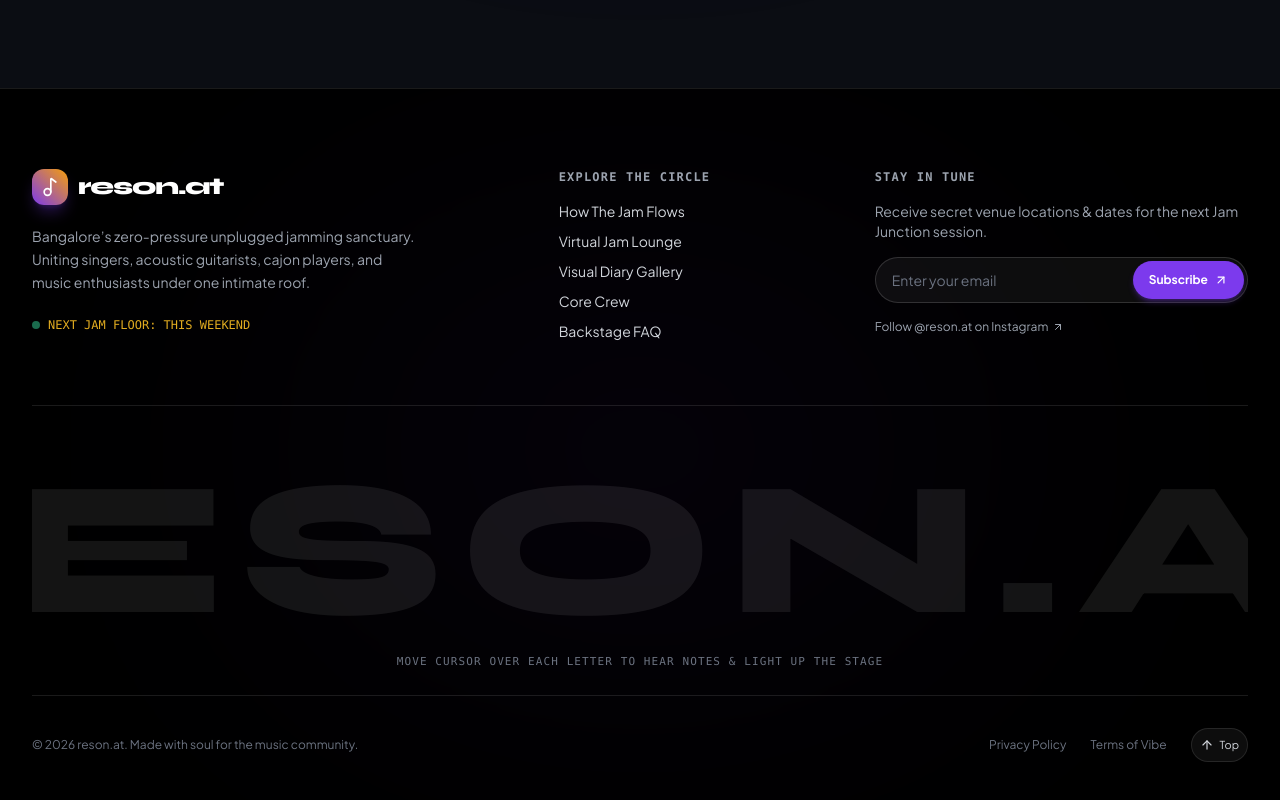
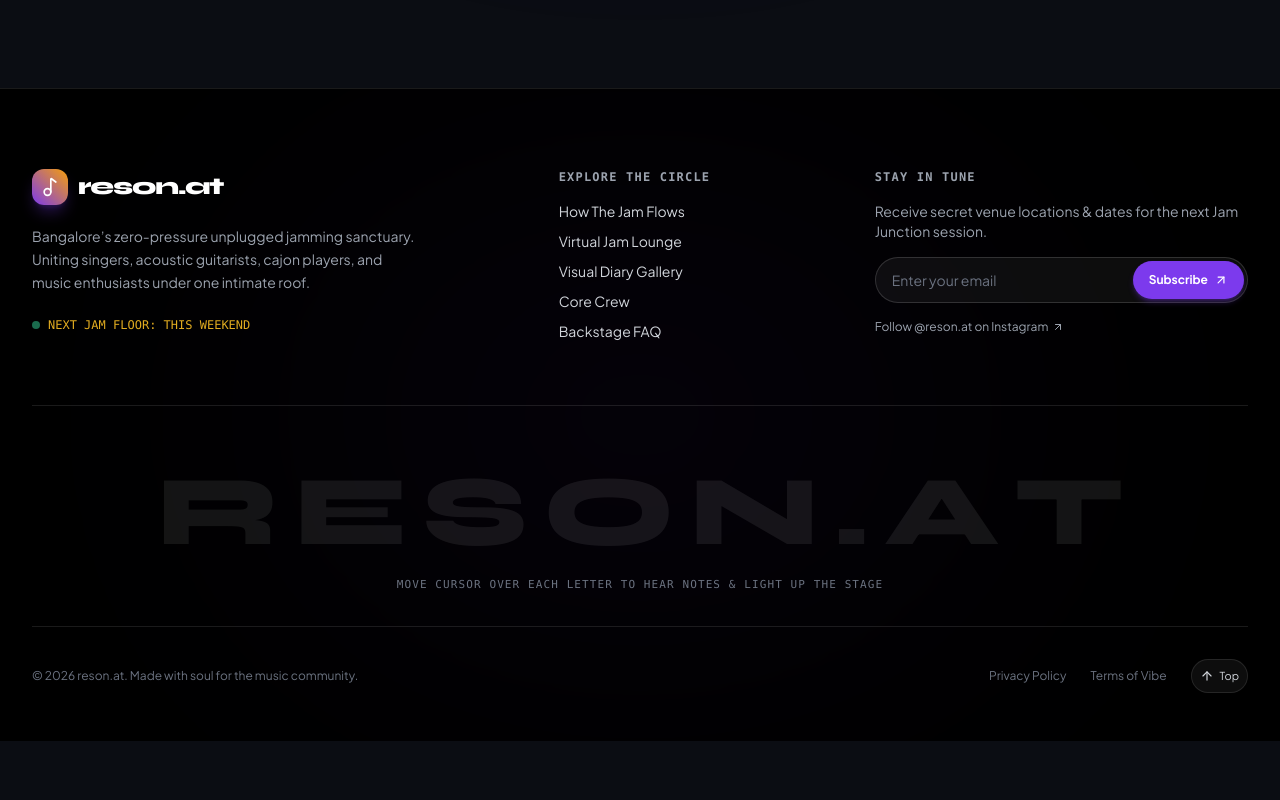
Before and after one commit to RohitChandra-1403/reson.at-jam-junction, a React (Vite) app: page / in a window 1280 px wide. Shown: the part 6715-7515 px from the top of the page. After the commit the page ends 7456 px from the top, so only its background shows below. Built offline with nearby package versions, Linux system fonts and the light colour scheme.

Commit message:
Fit RESON.AT typography perfectly on screen without clipping

```diff
--- a/src/components/Footer.jsx
+++ b/src/components/Footer.jsx
@@ -189,8 +189,8 @@ export default function Footer() {
         </div>
 
         {/* Massive Interactive Typographic Display: RESON.AT */}
-        <div className="pt-12 pb-6 text-center overflow-hidden">
-          <div className="flex items-center justify-center gap-1 sm:gap-2 md:gap-3 lg:gap-4 tracking-tighter">
+        <div className="pt-14 pb-8 text-center overflow-visible w-full">
+          <div className="flex items-center justify-center flex-nowrap gap-1.5 sm:gap-2 md:gap-3 lg:gap-4 tracking-tighter max-w-5xl mx-auto px-4">
             {LETTERS.map((item, index) => {
               const isHovered = hoveredIndex === index;
 
@@ -202,9 +202,9 @@ export default function Footer() {
                     playHoverNote(item.note);
                   }}
                   onMouseLeave={() => setHoveredIndex(null)}
-                  className={`cursor-pointer inline-block font-black font-display text-5xl sm:text-7xl md:text-8xl lg:text-[10rem] xl:text-[12rem] leading-none transition-all duration-300 transform ${
+                  className={`cursor-pointer inline-block font-black font-display text-4xl sm:text-6xl md:text-7xl lg:text-[5.2rem] xl:text-[6.2rem] leading-none transition-all duration-300 transform select-none ${
                     isHovered
-                      ? `scale-115 -translate-y-4 ${item.color} ${item.glow} z-20`
+                      ? `scale-115 -translate-y-3 ${item.color} ${item.glow} z-20`
                       : 'text-white/[0.08] hover:text-white/20'
                   }`}
                   style={{
@@ -218,7 +218,7 @@ export default function Footer() {
             })}
           </div>
 
-          <p className="text-[11px] font-mono tracking-widest text-gray-500 uppercase mt-2">
+          <p className="text-[11px] font-mono tracking-widest text-gray-500 uppercase mt-4">
             Move cursor over each letter to hear notes & light up the stage
           </p>
         </div>
```
